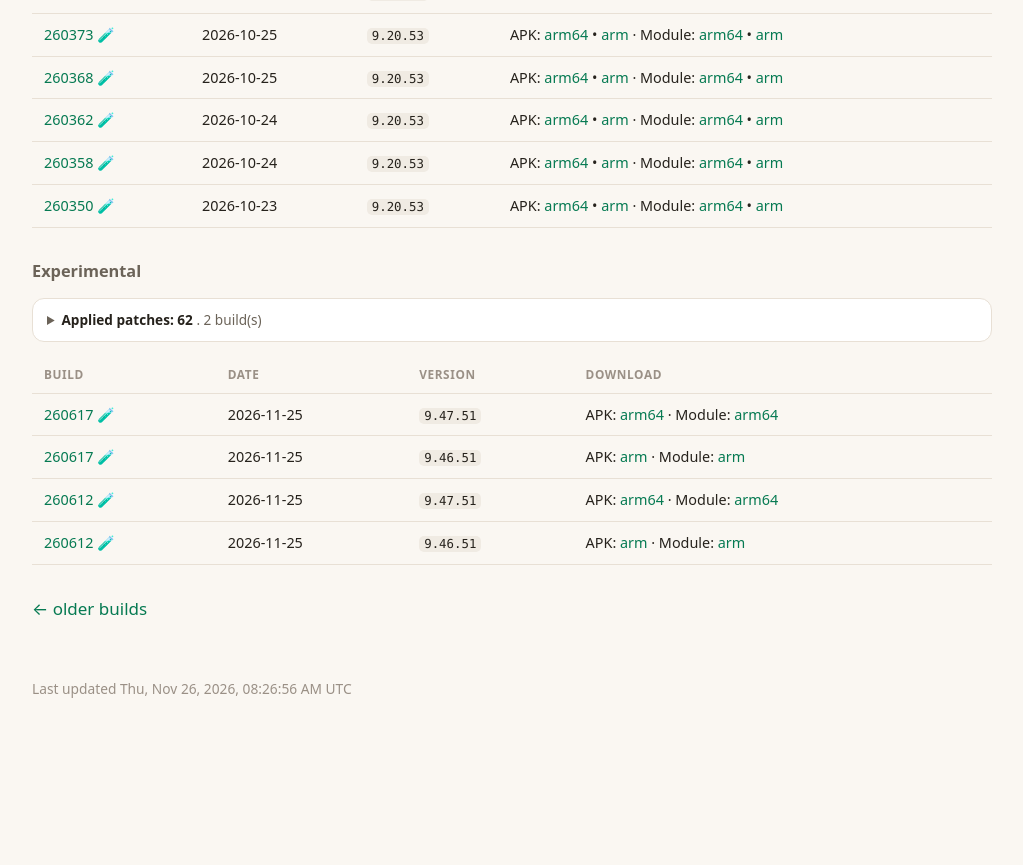
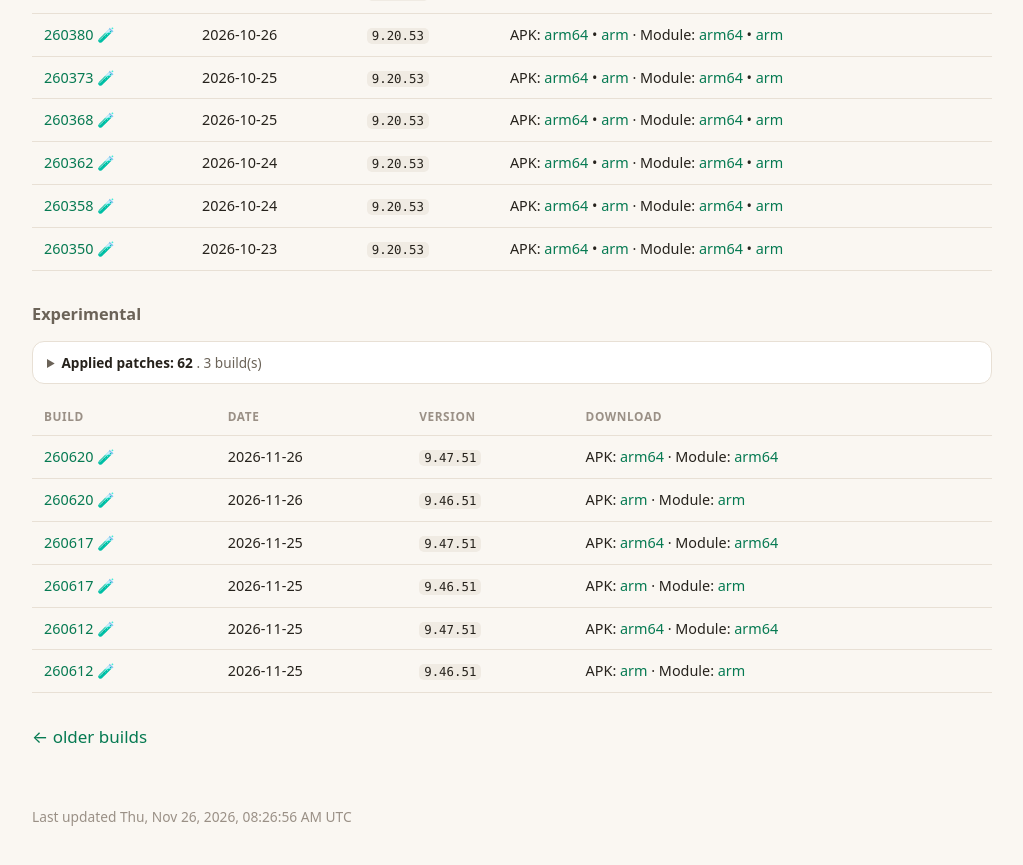
Before and after one commit to nullcpy/archive, a Jekyll site: the page built from apps/youtubemusic/index.md, in a window 1280 px wide and 900 px high, scrolled down 4032 px. Shown: the top 865 px of the window, without its empty margins (128-1151 px from the left). Built offline with Jekyll 4.4.1, drawn with Linux system fonts in a browser that asks for light colours; before the commit the page ends 4804 px from its top, so only the background shows below that; some of the changed text lies outside the part shown.

Commit message:
chore: rebuild the archive Pages surface [skip ci]

```diff
--- a/apps/youtubemusic/index.md
+++ b/apps/youtubemusic/index.md
@@ -8,7 +8,7 @@ title: YouTube Music
 
 ### Standard
 
-<details><summary><b>Applied patches: 62</b> . 2 build(s)</summary>
+<details><summary><b>Applied patches: 62</b> . 3 build(s)</summary>
 <ul>
 <li>A-B loop</li>
 <li>Android Auto</li>
@@ -77,6 +77,7 @@ title: YouTube Music
 
 | Build | Date | Version | Download |
 |---|---|---|---|
+| [260620](https://github.com/nullcpy/archive/releases/tag/260620) 🧪 | 2026-11-26 | `9.30.53` | APK: [arm64](https://github.com/nullcpy/archive/releases/download/260620/youtube-music-morphe-v9.30.53-arm64-v8a.apk) • [arm](https://github.com/nullcpy/archive/releases/download/260620/youtube-music-morphe-v9.30.53-arm-v7a.apk) · Module: [arm64](https://github.com/nullcpy/archive/releases/download/260620/youtube-music-morphe-module-v9.30.53-arm64-v8a.zip) • [arm](https://github.com/nullcpy/archive/releases/download/260620/youtube-music-morphe-module-v9.30.53-arm-v7a.zip) |
 | [260617](https://github.com/nullcpy/archive/releases/tag/260617) 🧪 | 2026-11-25 | `9.30.53` | APK: [arm64](https://github.com/nullcpy/archive/releases/download/260617/youtube-music-morphe-v9.30.53-arm64-v8a.apk) • [arm](https://github.com/nullcpy/archive/releases/download/260617/youtube-music-morphe-v9.30.53-arm-v7a.apk) · Module: [arm64](https://github.com/nullcpy/archive/releases/download/260617/youtube-music-morphe-module-v9.30.53-arm64-v8a.zip) • [arm](https://github.com/nullcpy/archive/releases/download/260617/youtube-music-morphe-module-v9.30.53-arm-v7a.zip) |
 | [260612](https://github.com/nullcpy/archive/releases/tag/260612) 🧪 | 2026-11-25 | `9.30.53` | APK: [arm64](https://github.com/nullcpy/archive/releases/download/260612/youtube-music-morphe-v9.30.53-arm64-v8a.apk) • [arm](https://github.com/nullcpy/archive/releases/download/260612/youtube-music-morphe-v9.30.53-arm-v7a.apk) · Module: [arm64](https://github.com/nullcpy/archive/releases/download/260612/youtube-music-morphe-module-v9.30.53-arm64-v8a.zip) • [arm](https://github.com/nullcpy/archive/releases/download/260612/youtube-music-morphe-module-v9.30.53-arm-v7a.zip) |
 
@@ -767,7 +768,7 @@ title: YouTube Music
 
 ### Experimental
 
-<details><summary><b>Applied patches: 62</b> . 2 build(s)</summary>
+<details><summary><b>Applied patches: 62</b> . 3 build(s)</summary>
 <ul>
 <li>A-B loop</li>
 <li>Android Auto</li>
@@ -836,6 +837,8 @@ title: YouTube Music
 
 | Build | Date | Version | Download |
 |---|---|---|---|
+| [260620](https://github.com/nullcpy/archive/releases/tag/260620) 🧪 | 2026-11-26 | `9.47.51` | APK: [arm64](https://github.com/nullcpy/archive/releases/download/260620/youtube-music-morphe-experimental-v9.47.51-arm64-v8a.apk) · Module: [arm64](https://github.com/nullcpy/archive/releases/download/260620/youtube-music-morphe-experimental-module-v9.47.51-arm64-v8a.zip) |
+| [260620](https://github.com/nullcpy/archive/releases/tag/260620) 🧪 | 2026-11-26 | `9.46.51` | APK: [arm](https://github.com/nullcpy/archive/releases/download/260620/youtube-music-morphe-experimental-v9.46.51-arm-v7a.apk) · Module: [arm](https://github.com/nullcpy/archive/releases/download/260620/youtube-music-morphe-experimental-module-v9.46.51-arm-v7a.zip) |
 | [260617](https://github.com/nullcpy/archive/releases/tag/260617) 🧪 | 2026-11-25 | `9.47.51` | APK: [arm64](https://github.com/nullcpy/archive/releases/download/260617/youtube-music-morphe-experimental-v9.47.51-arm64-v8a.apk) · Module: [arm64](https://github.com/nullcpy/archive/releases/download/260617/youtube-music-morphe-experimental-module-v9.47.51-arm64-v8a.zip) |
 | [260617](https://github.com/nullcpy/archive/releases/tag/260617) 🧪 | 2026-11-25 | `9.46.51` | APK: [arm](https://github.com/nullcpy/archive/releases/download/260617/youtube-music-morphe-experimental-v9.46.51-arm-v7a.apk) · Module: [arm](https://github.com/nullcpy/archive/releases/download/260617/youtube-music-morphe-experimental-module-v9.46.51-arm-v7a.zip) |
 | [260612](https://github.com/nullcpy/archive/releases/tag/260612) 🧪 | 2026-11-25 | `9.47.51` | APK: [arm64](https://github.com/nullcpy/archive/releases/download/260612/youtube-music-morphe-experimental-v9.47.51-arm64-v8a.apk) · Module: [arm64](https://github.com/nullcpy/archive/releases/download/260612/youtube-music-morphe-experimental-module-v9.47.51-arm64-v8a.zip) |
```
Also changed, not shown: apps/letterboxd/index.md (+4 -2 lines), apps/reddit/index.md (+4 -2 lines), apps/youtube/index.md (+2 -1 lines), apps/youtube/page-2.md (+2 -1 lines), index.md (+18 -18 lines).
